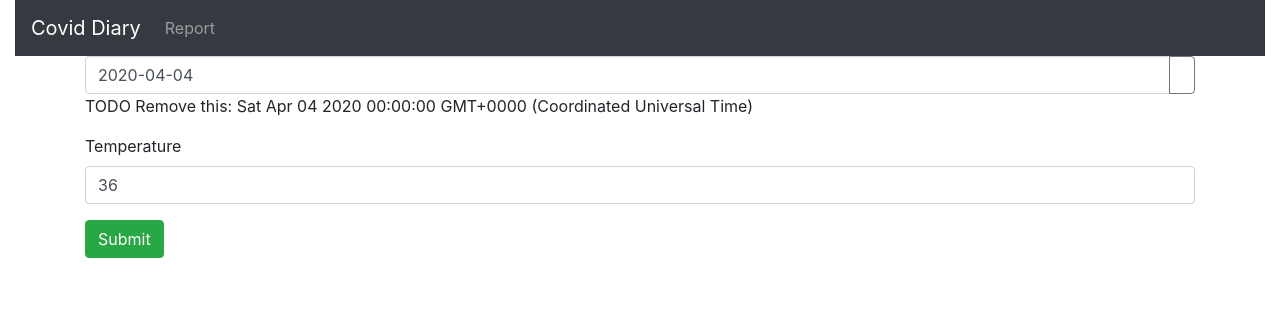
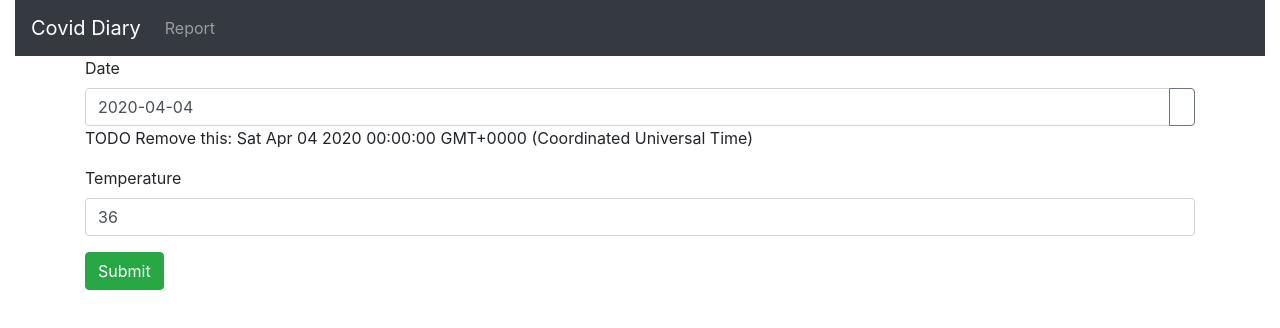
Before and after one commit to vhermecz/covid-diary, an Angular app in the folder frontend/: page /report in a window 1280 px wide. Shown: the top 328 px of the page. Built offline with nearby package versions, Linux system fonts and the light colour scheme.

Commit message:
Add date label

```diff
--- a/frontend/src/app/report-form/report-form.component.html
+++ b/frontend/src/app/report-form/report-form.component.html
@@ -1,6 +1,7 @@
 <div class="container">
     <form #reportForm="ngForm">
         <div class="form-group">
+            <label for="date">Date</label>
             <div class="input-group">
                 <input
                     class="form-control"
```
